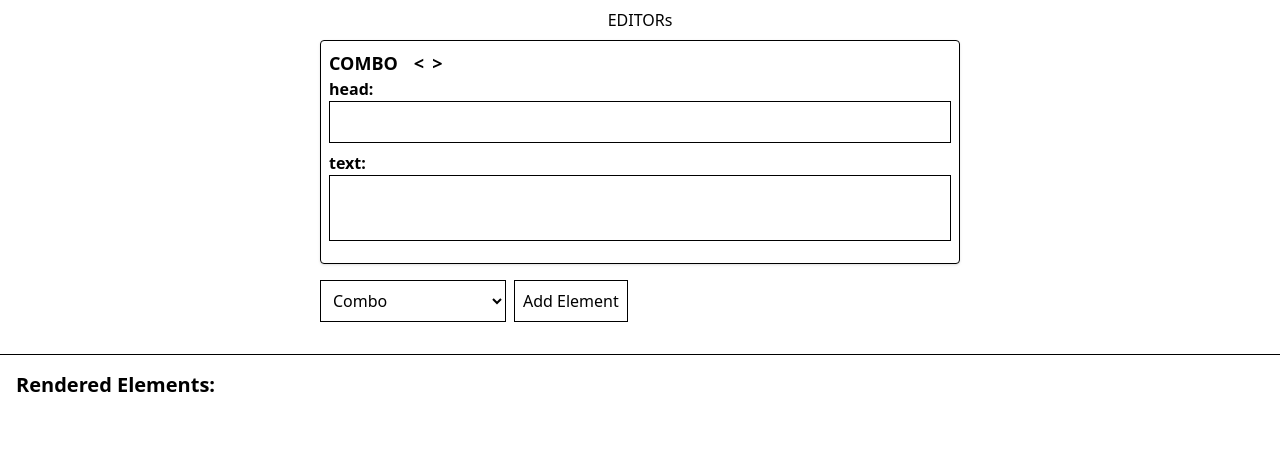
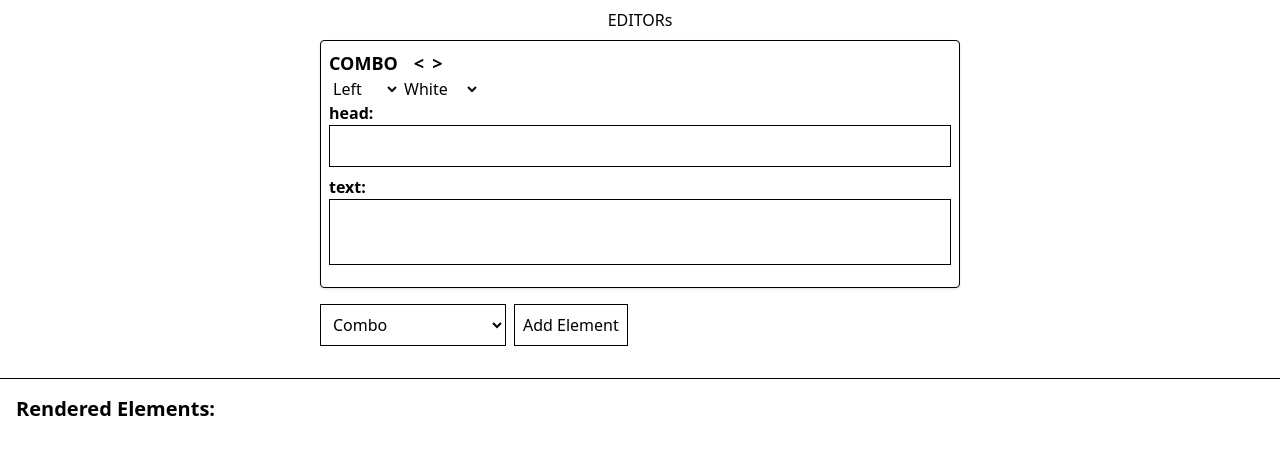
Before and after one commit to Subhavich/blog-editor, a React (Vite) app: page / in a window 1280 px wide. Both pictures are taken after a click on the button "Add Element". Shown: the top 454 px of the page. Built offline with nearby package versions, Linux system fonts and the light colour scheme.

Commit message:
use extracted config in components

```diff
--- a/src/App.jsx
+++ b/src/App.jsx
@@ -1,5 +1,5 @@
 import { useReducer, useRef, useEffect } from "react";
-import options from "./Data";
+import { options, alignmentOptions, bgOptions } from "./Data";
 import renderEle from "./components/blocks/BlockOutlet";
 // Reducer function to manage the editors state
 function reducer(state, action) {
@@ -10,7 +10,17 @@ function reducer(state, action) {
     case "UPDATE_EDITOR":
       return state.map((editor, index) =>
         index === action.index
-          ? { ...editor, load: { ...editor.load, [action.key]: action.value } }
+          ? {
+              ...editor,
+              load:
+                action.key === "config"
+                  ? editor.load // Prevent modifying `load` when updating `config`
+                  : { ...editor.load, [action.key]: action.value },
+              config:
+                action.key === "config"
+                  ? { ...editor.config, ...action.value } // Properly update `config`
+                  : editor.config,
+            }
           : editor
       );
 
@@ -110,6 +120,15 @@ export default App;
 
 // Component that renders dynamic input fields based on load keys
 function EditorForm({ index, type, load, dispatch }) {
+  const handleConfigChange = (e, arg) => {
+    dispatch({
+      type: "UPDATE_EDITOR",
+      index,
+      key: "config",
+      value: { ...load.config, [arg]: e.target.value },
+    });
+  };
+
   return (
     <div className="p-2 border rounded shadow-sm">
       <div className="flex start space-x-4 items-center">
@@ -140,6 +159,22 @@ function EditorForm({ index, type, load, dispatch }) {
             {">"}
           </span>
         </div>
+      </div>
+      <div>
+        <select onChange={(e) => handleConfigChange(e, "align")}>
+          {alignmentOptions.map((opt) => (
+            <option key={opt.value} value={opt.value}>
+              {opt.label}
+            </option>
+          ))}
+        </select>
+        <select onChange={(e) => handleConfigChange(e, "bg")}>
+          {bgOptions.map((opt) => (
+            <option key={opt.value} value={opt.value}>
+              {opt.label}
+            </option>
+          ))}
+        </select>
       </div>
       {Object.keys(load).map((key) => (
         <DynamicInput
--- a/src/Data.js
+++ b/src/Data.js
@@ -1,5 +1,5 @@
 // options.js
-const options = [
+export const options = [
   {
     type: "combo",
     load: { head: "", text: "" },
@@ -17,4 +17,32 @@ const options = [
   },
 ];
 
-export default options;
+export const alignmentOptions = [
+  {
+    value: "left",
+    label: "Left",
+  },
+  {
+    value: "right",
+    label: "Right",
+  },
+  {
+    value: "center",
+    label: "Center",
+  },
+];
+
+export const bgOptions = [
+  {
+    value: "white",
+    label: "White",
+  },
+  {
+    value: "black",
+    label: "Black",
+  },
+  {
+    value: "slategray",
+    label: "primary",
+  },
+];
--- a/src/components/blocks/Combo.jsx
+++ b/src/components/blocks/Combo.jsx
@@ -3,7 +3,17 @@ function Combo({ load, config }) {
   const { align, bg } = config;
 
   return (
-    <div style={{ backgroundColor: bg }} className="p-4">
+    <div
+      style={{
+        backgroundColor: bg,
+        display: "flex",
+        flexDirection: "column",
+        alignItems:
+          align === "center" ? "center" : align === "left" ? "start" : "end",
+        color: bg === "black" ? "white" : "black",
+      }}
+      className="p-4 "
+    >
       <p className="text-2xl text-center">{head}</p>
       <p className="text-base text-center">{text}</p>
     </div>
--- a/src/components/blocks/Heading.jsx
+++ b/src/components/blocks/Heading.jsx
@@ -3,7 +3,11 @@ function Heading({ load, config }) {
   const { align, bg } = config;
   return (
     <p
-      style={{ backgroundColor: bg }}
+      style={{
+        backgroundColor: bg,
+        textAlign: align,
+        color: bg === "black" ? "white" : "black",
+      }}
       className="text-white text-2xl font-bold p-4"
     >
       {text}
--- a/src/components/blocks/ImageCaption.jsx
+++ b/src/components/blocks/ImageCaption.jsx
@@ -2,7 +2,16 @@ function ImageCaption({ load, config }) {
   const { img, text } = load;
   const { align, bg } = config;
   return (
-    <div style={{ backgroundColor: bg }}>
+    <div
+      style={{
+        backgroundColor: bg,
+        display: "flex",
+        flexDirection: "column",
+        alignItems:
+          align === "center" ? "center" : align === "left" ? "start" : "end",
+        color: bg === "black" ? "white" : "black",
+      }}
+    >
       <img className=" max-w-2xs" src={img} />
       <p className="text-zinc-400 italic">{text}</p>
     </div>
```
